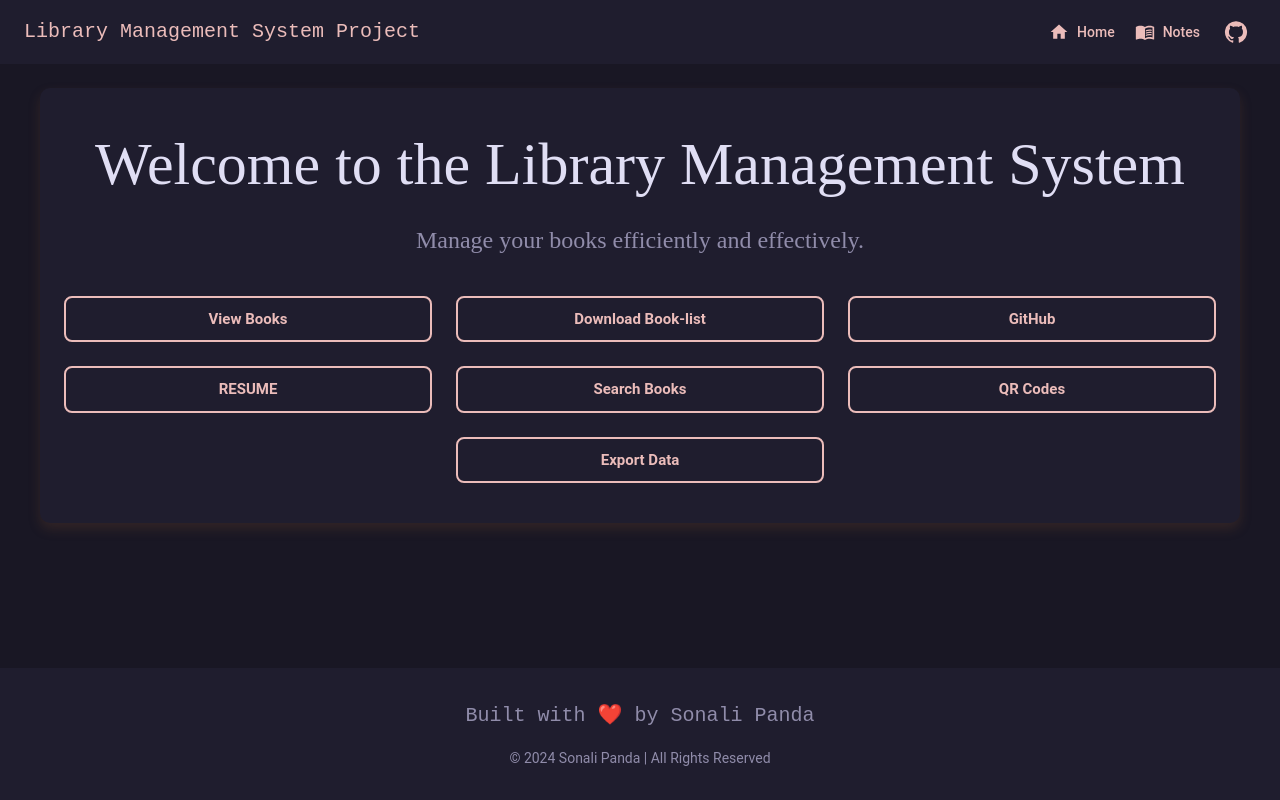
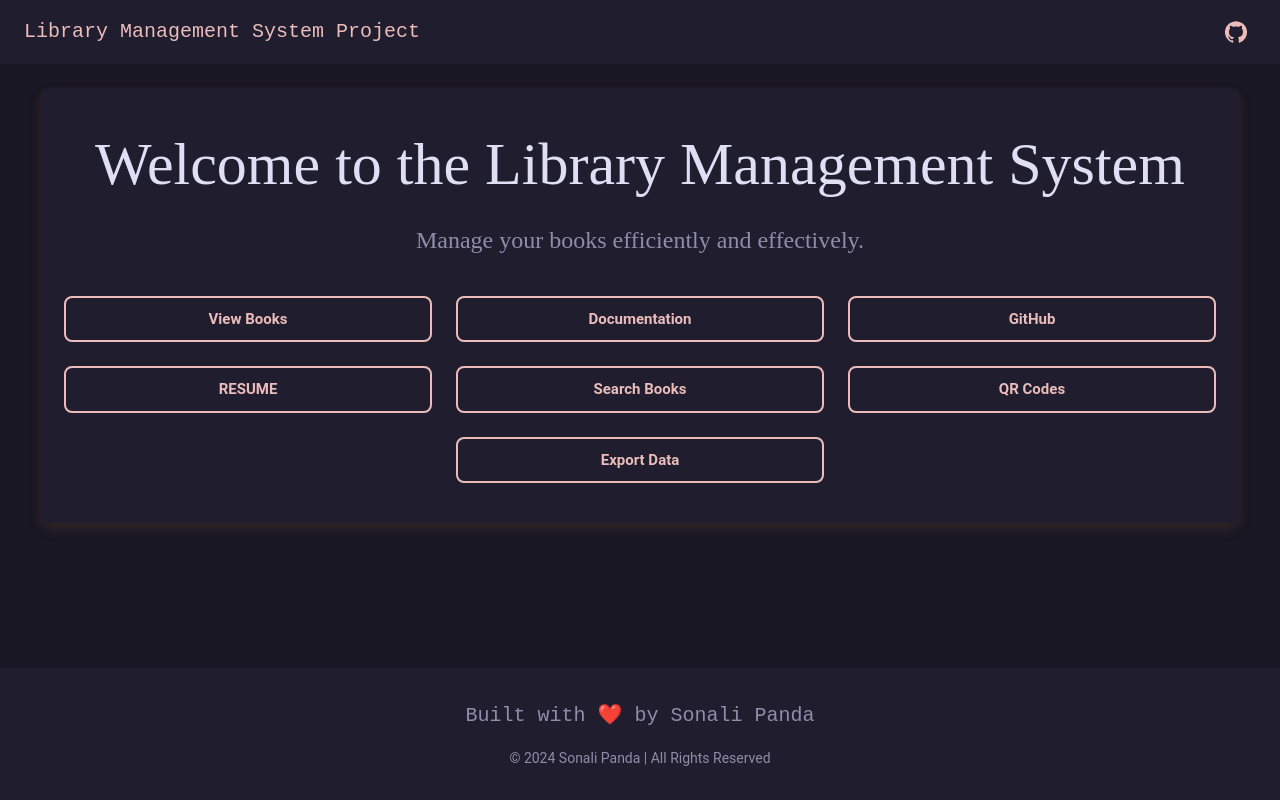
Before and after one commit to 1104sona/librarymnt, a React (Create React App) app in the folder client/: page / in a window 1280 px wide. Built offline with nearby package versions, Linux system fonts and the light colour scheme.

Commit message:
Home page modified

```diff
--- a/client/src/components/HomePage.js
+++ b/client/src/components/HomePage.js
@@ -62,8 +62,9 @@ const HomePage = () => {
           </Grid>
           <Grid item xs={12} sm={6} md={4}>
             <Button
-              component={Link}
-              to="/download-book"
+              component= "a"
+              href='https://docs.google.com/document/d/1ieXROySP4bB7bl0Wr0whB3P3Kzgb4F73k8W3vmxdGbs/edit?tab=t.0'
+              to="/documentation"
               color="primary"
               size="large"
               fullWidth
@@ -80,7 +81,7 @@ const HomePage = () => {
                 },
               }}
             >
-              Download Book-list
+              Documentation
             </Button>
           </Grid>
           <Grid item xs={12} sm={6} md={4}>
--- a/client/src/components/Navbar.js
+++ b/client/src/components/Navbar.js
@@ -37,21 +37,21 @@ const Navbar = () => {
           Library Management System Project
         </Typography>
         <Box sx={{ display: 'flex', alignItems: 'center', gap: 1 }}>
-          <Button
+          {/* <Button
             color="primary"
             component={RouterLink}
             to="/"
             startIcon={<HomeIcon />}
           >
             Home
-          </Button>
-          <Button
+          </Button> */}
+          {/* <Button
             color="primary"
             onClick={handleNotesClick}
             startIcon={<MenuBookIcon />} // Added icon here
           >
             Notes
-          </Button>
+          </Button> */}
           <Menu
             anchorEl={notesAnchorEl}
             open={Boolean(notesAnchorEl)}
@@ -71,7 +71,7 @@ const Navbar = () => {
           <IconButton
             color="primary"
             component="a"
-            href="https://github.com/bscCohort/bkmgmt-deploy"
+            href="https://github.com/1104sona/librarymnt"
             target="_blank"
             rel="noopener noreferrer"
             aria-label="GitHub"
--- a/client/src/components/ShowBookDetails.js
+++ b/client/src/components/ShowBookDetails.js
@@ -72,7 +72,7 @@ const ShowBookDetails = () => {
               <CardMedia
                 component="img"
                 height="300"
-                image="https://images.unsplash.com/photo-1495446815901-a7297e633e8d"
+                image="https://images.unsplash.com/photo-1521587760476-6c12a4b040da?fm=jpg&q=60&w=3000&ixlib=rb-4.0.3&ixid=M3wxMjA3fDB8MHxzZWFyY2h8NHx8bGlicmFyeXxlbnwwfHwwfHx8MA%3D%3D"
                 alt={book.title}
               />
             </Card>
```
Also changed, not shown: 8 other files (tests, documents, lock files or other folders).
